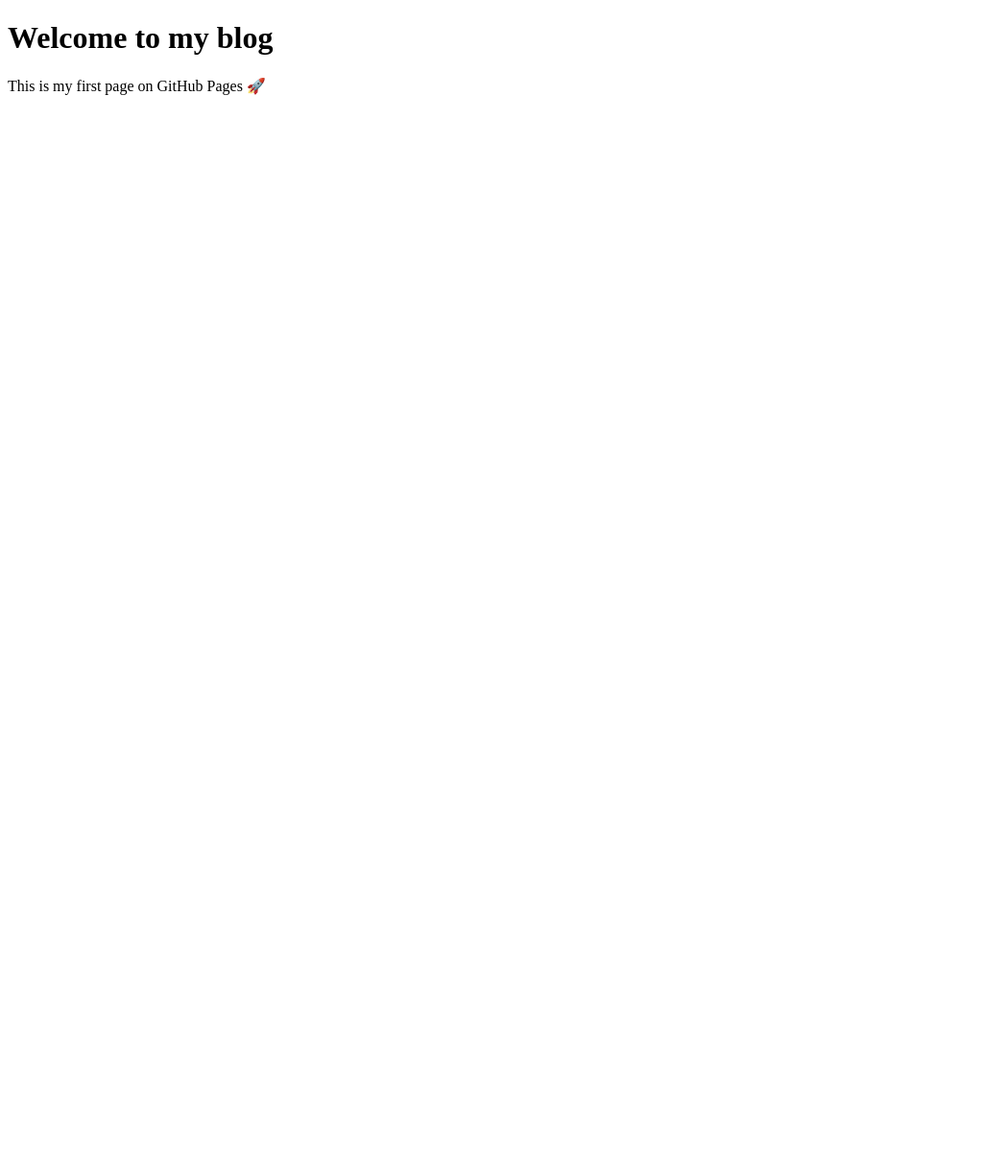
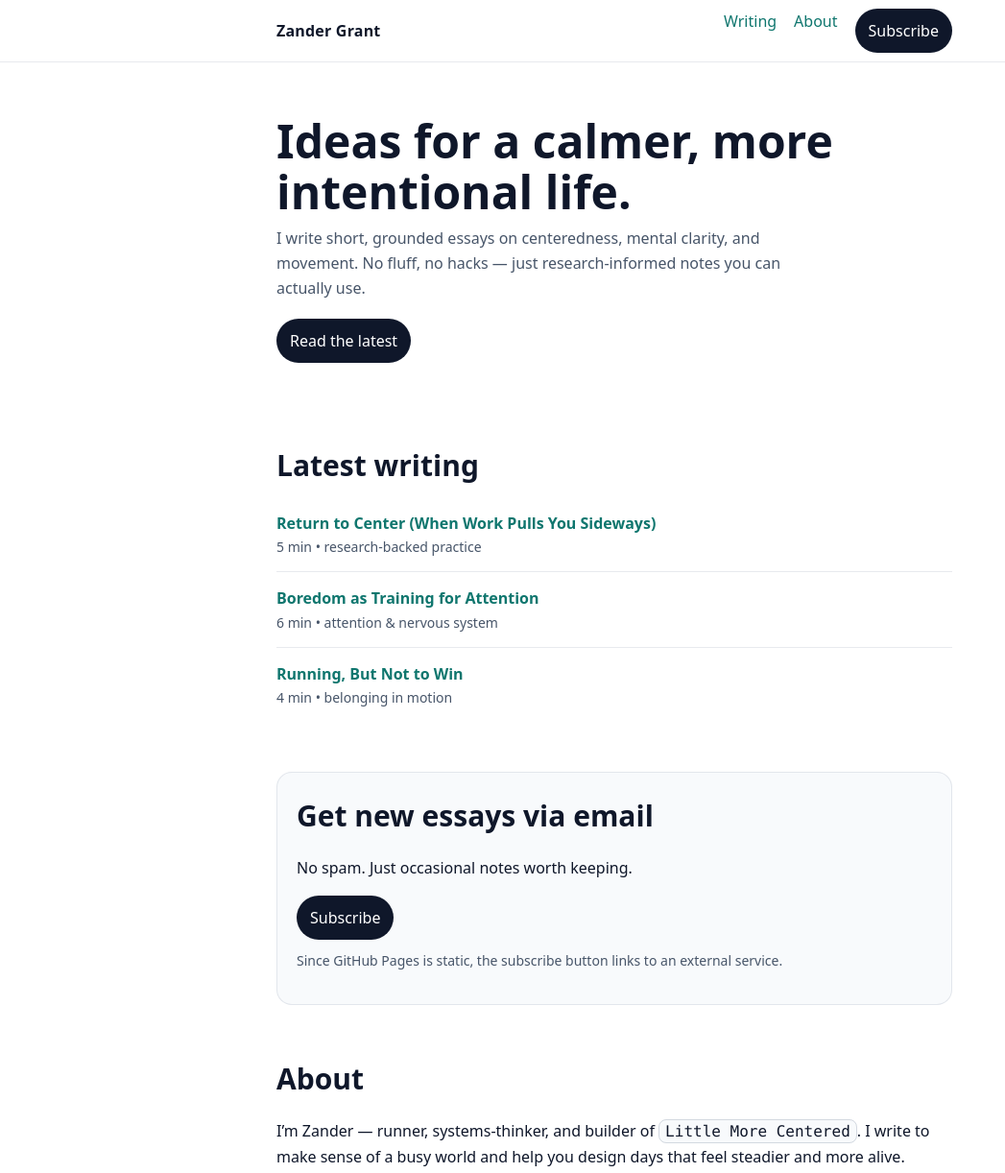
Before and after one commit to zandergrant/blog, a plain HTML site: page index.html in a window 1280 px wide. Shown: the top 1222 px of the page at 96% size, without its empty margins (0-1047 px from the left). Before the commit the page ends 800 px from the top, so only its background shows below. Drawn offline with Linux system fonts and the light colour scheme.

Commit message:
Update index.html

```diff
--- a/index.html
+++ b/index.html
@@ -1,11 +1,137 @@
 <!DOCTYPE html>
-<html>
+<html lang="en">
 <head>
-  <meta charset="UTF-8">
-  <title>My Blog</title>
+  <meta charset="utf-8" />
+  <meta name="viewport" content="width=device-width, initial-scale=1" />
+  <title>Zander Grant — Writing on Centeredness, Clarity, and Motion</title>
+  <meta name="description" content="Thoughtful, research-informed writing on centeredness, intentional living, and running in motion." />
+
+  <!-- Open Graph / Twitter -->
+  <meta property="og:title" content="Zander Grant — Writing" />
+  <meta property="og:description" content="Thoughtful, research-informed writing on centeredness, intentional living, and running." />
+  <meta property="og:type" content="website" />
+  <meta property="og:url" content="https://zandergrant.github.io/blog" />
+  <meta name="twitter:card" content="summary_large_image" />
+
+  <!-- Optional favicon -->
+  <!-- <link rel="icon" href="/favicon.ico"> -->
+
+  <style>
+    :root{
+      --bg: #ffffff;
+      --text: #0f172a;     /* slate-900 */
+      --muted:#475569;     /* slate-600 */
+      --ring:#0ea5e9;      /* sky-500 */
+      --card:#f8fafc;      /* slate-50 */
+      --link:#0f766e;      /* teal-700 */
+      --maxw: 760px;
+      --radius: 16px;
+      --pad: clamp(16px, 2.5vw, 28px);
+    }
+    @media (prefers-color-scheme: dark){
+      :root{
+        --bg:#0b1220;
+        --text:#e5e7eb;
+        --muted:#94a3b8;
+        --card:#0f172a;
+        --link:#22d3ee;
+      }
+    }
+    *{box-sizing:border-box}
+    html,body{margin:0;padding:0;background:var(--bg);color:var(--text);font:16px/1.65 system-ui,-apple-system,Segoe UI,Roboto,Inter,Helvetica,Arial,sans-serif;}
+    a{color:var(--link);text-decoration:none}
+    a:hover{opacity:.9;text-decoration:underline}
+    .wrap{max-width:var(--maxw);margin:0 auto;padding:0 var(--pad)}
+    header{position:sticky;top:0;background:rgba(255,255,255,.7);backdrop-filter:saturate(180%) blur(12px);border-bottom:1px solid rgba(100,116,139,.15)}
+    @media (prefers-color-scheme: dark){header{background:rgba(11,18,32,.6);border-color:rgba(148,163,184,.15)}}
+    .nav{display:flex;align-items:center;justify-content:space-between;height:64px}
+    .brand{font-weight:700;letter-spacing:.2px}
+    .menu{display:flex;gap:18px}
+    .btn{display:inline-block;background:var(--text);color:var(--bg);padding:10px 14px;border-radius:999px;transition:transform .08s ease}
+    .btn:hover{transform:translateY(-1px)}
+    .hero{padding:calc(var(--pad)*2) 0}
+    .hero h1{font-size:clamp(30px,5vw,48px);line-height:1.1;margin:0 0 8px 0}
+    .hero p{color:var(--muted);max-width:60ch;margin:8px 0 18px 0}
+    .grid{display:grid;grid-template-columns:1fr;gap:18px}
+    section{padding:26px 0}
+    .card{background:var(--card);border:1px solid rgba(100,116,139,.15);border-radius:var(--radius);padding:20px}
+    h2{font-size:clamp(22px,3.2vw,30px);margin:0 0 8px 0}
+    .list{list-style:none;margin:0;padding:0}
+    .post{padding:14px 0;border-bottom:1px solid rgba(100,116,139,.15)}
+    .post:last-child{border-bottom:none}
+    .post a.title{font-weight:650}
+    .post .meta{color:var(--muted);font-size:14px}
+    footer{padding:40px 0;color:var(--muted);border-top:1px solid rgba(100,116,139,.15);margin-top:20px}
+    .kbd{font-family:ui-monospace,SFMono-Regular,Menlo,monospace;background:var(--card);border:1px solid rgba(100,116,139,.25);padding:2px 6px;border-radius:8px}
+  </style>
 </head>
+
 <body>
-  <h1>Welcome to my blog</h1>
-  <p>This is my first page on GitHub Pages 🚀</p>
+  <header>
+    <div class="wrap nav">
+      <div class="brand">Zander Grant</div>
+      <nav class="menu">
+        <a href="#writing">Writing</a>
+        <a href="#about">About</a>
+        <a class="btn" href="#newsletter">Subscribe</a>
+      </nav>
+    </div>
+  </header>
+
+  <main class="wrap">
+    <section class="hero">
+      <h1>Ideas for a calmer, more intentional life.</h1>
+      <p>I write short, grounded essays on centeredness, mental clarity, and movement. No fluff, no hacks — just research-informed notes you can actually use.</p>
+      <a class="btn" href="#writing">Read the latest</a>
+    </section>
+
+    <section id="writing">
+      <h2>Latest writing</h2>
+      <ul class="list">
+        <!-- Duplicate/replace these list items as you publish posts -->
+        <li class="post">
+          <a class="title" href="posts/return-to-center.html">Return to Center (When Work Pulls You Sideways)</a>
+          <div class="meta">5 min • research-backed practice</div>
+        </li>
+        <li class="post">
+          <a class="title" href="posts/boredom-as-training.html">Boredom as Training for Attention</a>
+          <div class="meta">6 min • attention & nervous system</div>
+        </li>
+        <li class="post">
+          <a class="title" href="posts/running-in-motion.html">Running, But Not to Win</a>
+          <div class="meta">4 min • belonging in motion</div>
+        </li>
+      </ul>
+    </section>
+
+    <section id="newsletter">
+      <div class="card">
+        <h2>Get new essays via email</h2>
+        <p class="muted">No spam. Just occasional notes worth keeping.</p>
+        <!-- Replace this with your actual provider link (Beehiiv/Substack/ConvertKit) -->
+        <a class="btn" href="https://www.substack.com/" target="_blank" rel="noopener">Subscribe</a>
+        <p style="margin-top:10px;color:var(--muted);font-size:14px">
+          Since GitHub Pages is static, the subscribe button links to an external service.
+        </p>
+      </div>
+    </section>
+
+    <section id="about">
+      <h2>About</h2>
+      <p>I’m Zander — runner, systems-thinker, and builder of <span class="kbd">Little More Centered</span>. I write to make sense of a busy world and help you design days that feel steadier and more alive.</p>
+      <p>Elsewhere: <a href="https://instagram.com" target="_blank" rel="noopener">Instagram</a> · <a href="https://x.com" target="_blank" rel="noopener">X</a> · <a href="mailto:hello@example.com">Email</a></p>
+    </section>
+  </main>
+
+  <footer>
+    <div class="wrap">
+      © <span id="y"></span> Zander Grant · Built with GitHub Pages
+    </div>
+  </footer>
+
+  <script>
+    // current year
+    document.getElementById('y').textContent = new Date().getFullYear();
+  </script>
 </body>
 </html>
```
